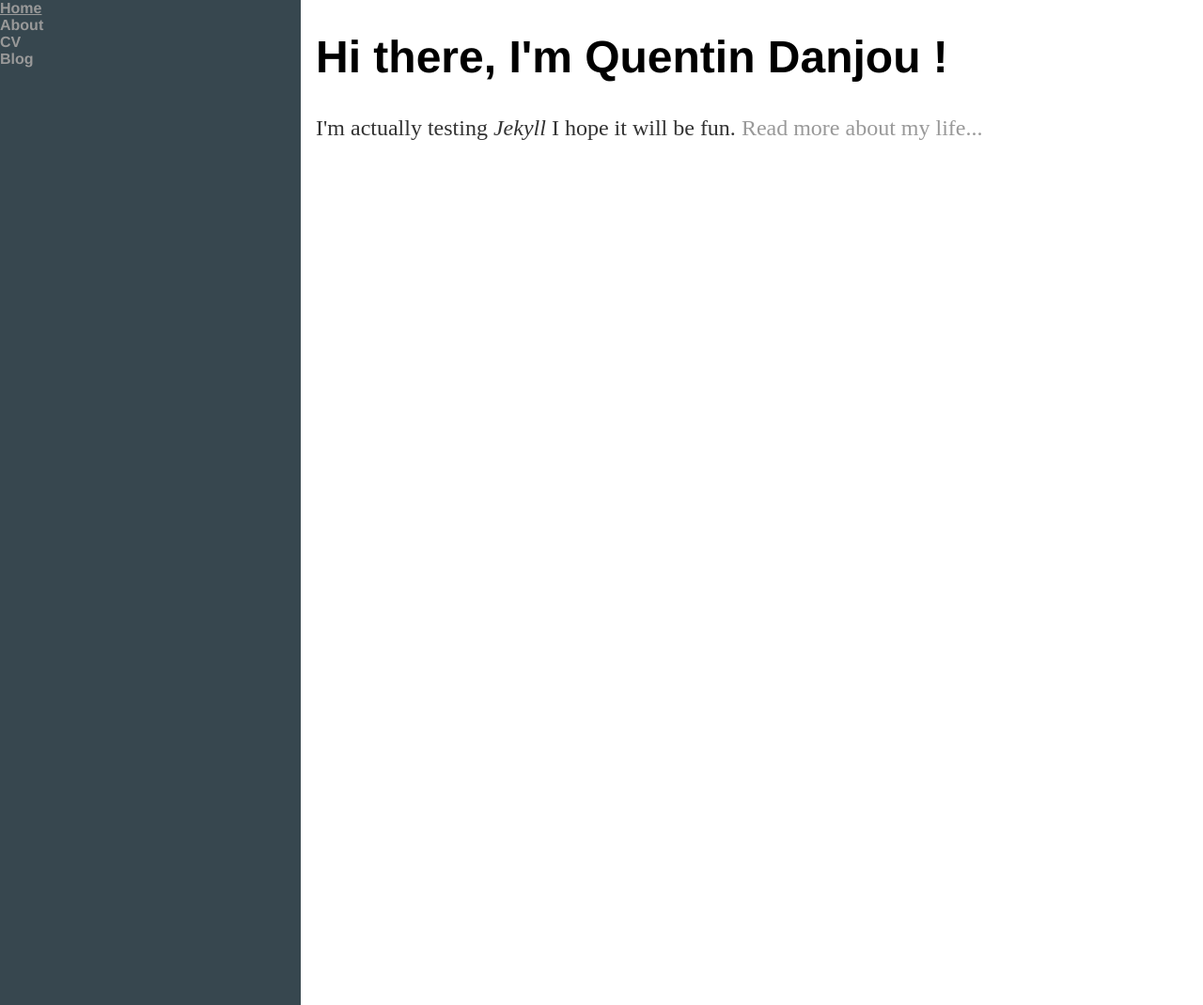
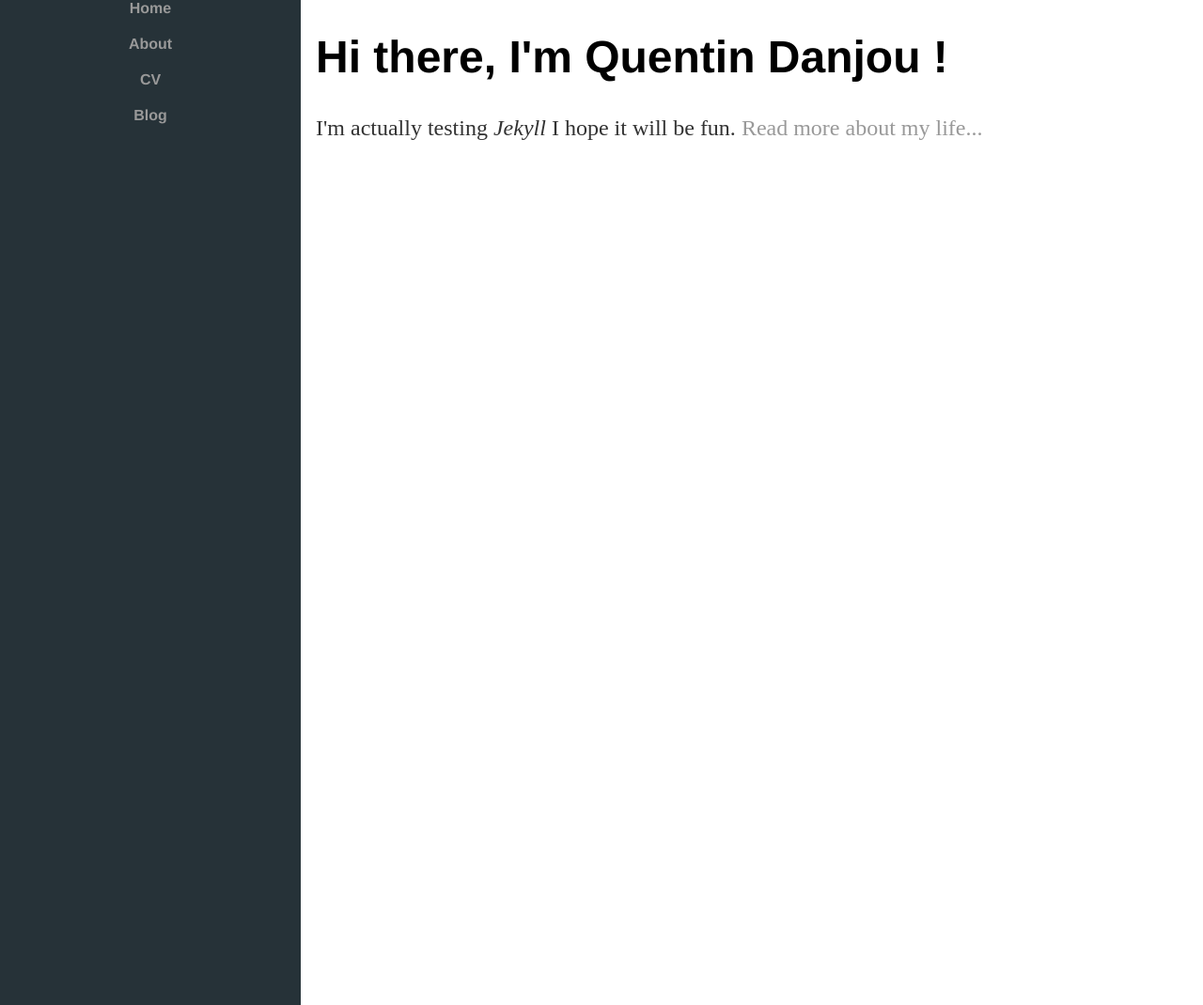
Before and after one commit to danjou-a/danjou-a.github.io, a Jekyll site: the page built from index.html, in a window 1280 px wide and 1070 px high. Shown: the whole window at 94% size. Built offline with Jekyll 4.4.1, drawn with Linux system fonts in a browser that asks for light colours.

Commit message:
margin and color nav bar

```diff
--- a/css/main.css
+++ b/css/main.css
@@ -15,15 +15,22 @@ nav ul{
     list-style-type: none;
     margin: 0;
     width: 25%;
-    background-color: #37474F;
+    background-color: #263238;
+    color: #ECEFF1;
     height: 100%; /* Full height */
     position: fixed; /* Make it stick, even on scroll */
     overflow: auto; /* Enable scrolling if the sidenav has too much content */
+    text-align: center;
+}
+
+nav ul li{
+    margin-bottom: 20px;
 }
 
 /* nav ul li, footer ul li {
     display: inline;
-    margin-right: 20px;
+    margin: auto;
+    margin-left: 20px;
 } */
 
 .container {
```
